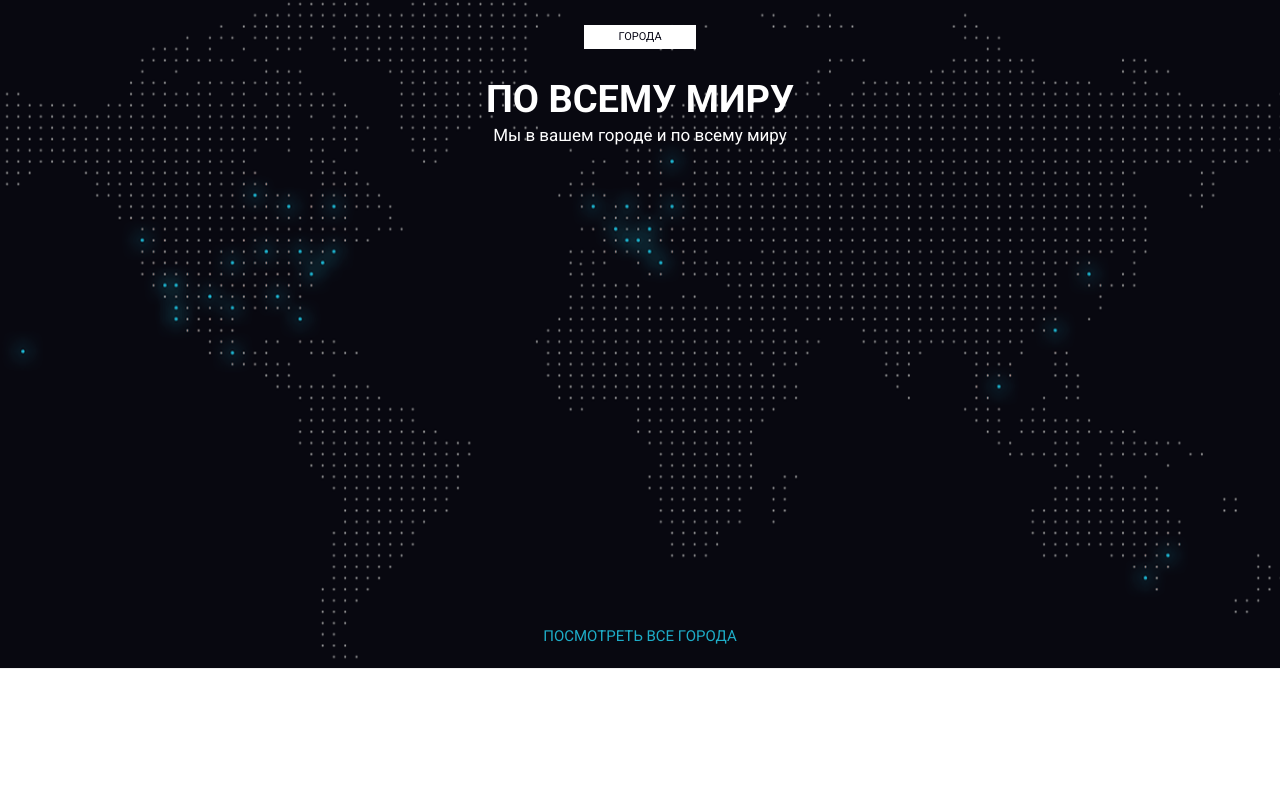
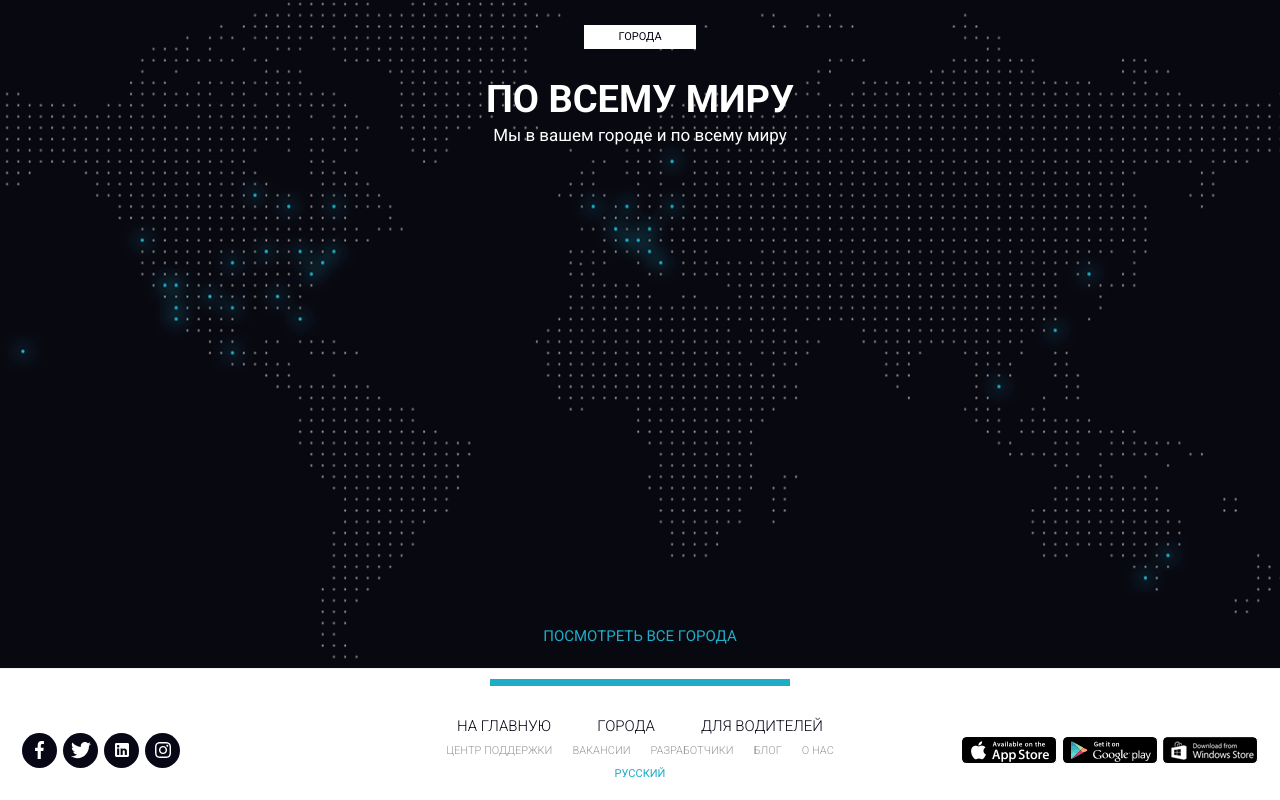
Before and after one commit to stoqztw/educational-projects, a plain HTML site: page UBER-course-page/src/index.html in a window 1280 px wide. Shown: the part 4464-5264 px from the top of the page. Before the commit the page ends 5133 px from the top, so only its background shows below. Drawn offline with Linux system fonts and the light colour scheme.

Commit message:
add footer

```diff
--- a/UBER-course-page/src/index.html
+++ b/UBER-course-page/src/index.html
@@ -348,7 +348,9 @@
                     <li class="list_item list_item_blue">
                       Подключаем к системе UBER под 10%.
                     </li>
-                    <li class="list_item list_item_blue">Ни каких взносов 0%!</li>
+                    <li class="list_item list_item_blue">
+                      Ни каких взносов 0%!
+                    </li>
                     <li class="list_item list_item_blue">
                       Можем подключать удаленно без приезда в офис
                     </li>
@@ -377,8 +379,12 @@
                     авто компании:
                   </h2>
                   <ul class="requirements_item_list">
-                    <li class="list_item list_item_blue">Предоставляем авто без залога</li>
-                    <li class="list_item list_item_blue">Без ежедневных выплат по аренде</li>
+                    <li class="list_item list_item_blue">
+                      Предоставляем авто без залога
+                    </li>
+                    <li class="list_item list_item_blue">
+                      Без ежедневных выплат по аренде
+                    </li>
                     <li class="list_item list_item_blue">
                       Среда пятница и суббота работа на компанию осталь- ные дни
                       вы работаете на себя
@@ -388,16 +394,24 @@
               </div>
               <div class="col-md-6">
                 <div class="requirements_item">
-                  <h2 class="requirements_item_tittle requirements_item_tittle_warning">
+                  <h2
+                    class="requirements_item_tittle requirements_item_tittle_warning"
+                  >
                     <span style="text-transform: uppercase">требования:</span>
                   </h2>
                   <ul class="requirements_item_list">
-                    <li class="list_item list_item_red">Наличие автомобиля без рекламы</li>
+                    <li class="list_item list_item_red">
+                      Наличие автомобиля без рекламы
+                    </li>
                     <li class="list_item list_item_red">
                       Автомобиль не должен быть желтый и не с желтыми номерами
                     </li>
-                    <li class="list_item list_item_red">Машина не старше 3 лет</li>
-                    <li class="list_item list_item_red">Стаж вождения не менее 3 лет</li>
+                    <li class="list_item list_item_red">
+                      Машина не старше 3 лет
+                    </li>
+                    <li class="list_item list_item_red">
+                      Стаж вождения не менее 3 лет
+                    </li>
                     <li class="list_item list_item_red">
                       Девайс на системе андроид 4.0 и выше(самсунг)
                     </li>
@@ -406,14 +420,24 @@
               </div>
               <div class="col-md-6">
                 <div class="requirements_item">
-                  <h2 class="requirements_item_tittle requirements_item_tittle_warning"><span style="text-transform: uppercase;">Документы:</span></h2>
+                  <h2
+                    class="requirements_item_tittle requirements_item_tittle_warning"
+                  >
+                    <span style="text-transform: uppercase">Документы:</span>
+                  </h2>
                   <ul class="requirements_item_list">
                     <li class="list_item list_item_red">Права 2 стороны</li>
-                    <li class="list_item list_item_red">Паспорт лицевая сторона</li>
+                    <li class="list_item list_item_red">
+                      Паспорт лицевая сторона
+                    </li>
                     <li class="list_item list_item_red">СтС</li>
-                    <li class="list_item list_item_red">Лицензия (если есть)</li>
+                    <li class="list_item list_item_red">
+                      Лицензия (если есть)
+                    </li>
                     <li class="list_item list_item_red">Номер телефона</li>
-                    <li class="list_item list_item_red">Номер карты для перечисления денег(указать в письме)!</li>
+                    <li class="list_item list_item_red">
+                      Номер карты для перечисления денег(указать в письме)!
+                    </li>
                   </ul>
                 </div>
               </div>
@@ -424,15 +448,73 @@
       <!-- end requirements -->
 
       <!-- start towns -->
-       <section class="towns">
+      <section class="towns">
         <div class="container">
           <div class="box_tittle towns_boxtittle">города</div>
           <div class="tittle towns_tittle">По всему миру</div>
           <div class="towns_subtittle">Мы в вашем городе и по всему миру</div>
           <a href="#" class="towns_link">посмотреть все города</a>
         </div>
-       </section>
+      </section>
       <!-- end towns -->
     </main>
+
+    <!-- start footer -->
+    <footer class="footer">
+      <div class="footer_devider"></div>
+      <div class="footer_wrapper">
+        <div class="footer_socialmedia">
+          <a href="#" class="footer_socialmedia_logo">
+            <img
+              src="icons/facebook.svg"
+              alt="facebook"
+              class="socialmedia_logo"
+            />
+          </a>
+          <a href="#" class="footer_socialmedia_logo">
+            <img
+              src="icons/twitter.svg"
+              alt="twitter"
+              class="socialmedia_logo"
+            />
+          </a>
+          <a href="#" class="footer_socialmedia_logo">
+            <img
+              src="icons/linkedin.svg"
+              alt="linkedin"
+              class="socialmedia_logo"
+            />
+          </a>
+          <a href="#" class="footer_socialmedia_logo">
+            <img
+              src="icons/instagram.svg"
+              alt="instagram"
+              class="socialmedia_logo"
+            />
+          </a>
+        </div>
+        <div class="footer_links">
+          <div class="footer_links_tittle_wrapper">
+            <a href="#" class="footer_links_tittle">на главную</a>
+            <a href="#" class="footer_links_tittle">города</a>
+            <a href="#" class="footer_links_tittle">для водителей</a>
+          </div>
+          <div class="footer_links_subtittle_wrapper">
+            <a href="#" class="footer_links_subtittle">центр поддержки</a>
+            <a href="#" class="footer_links_subtittle">вакансии</a>
+            <a href="#" class="footer_links_subtittle">разработчики</a>
+            <a href="#" class="footer_links_subtittle">блог</a>
+            <a href="#" class="footer_links_subtittle">о нас</a>
+          </div>
+          <a href="#" class="footer_links_languages">русский</a>
+        </div>
+        <div class="footer_marketlinks">
+          <a href="#" class="footer_marketlinks_item"
+            ><img src="img/links_footer.png" alt="App Markets" class="footer_marketlinks_logo"/>
+          </a>
+        </div>
+      </div>
+    </footer>
+    <!-- end footer  -->
   </body>
 </html>
--- a/UBER-course-page/src/sass/style.sass
+++ b/UBER-course-page/src/sass/style.sass
@@ -373,6 +373,8 @@ ul
         text-align: center
     &_link
         display: block
+        width: 220px
+        margin: 0 auto
         margin-top: 480px
         color: $main-color
         font-size: 15px
@@ -384,3 +386,81 @@ ul
         &:hover
             color: $second-color
             transition: all .1s ease
+
+.footer
+    padding: 10px 22px 16px 22px
+    &_devider
+        display: block
+        margin: 0 auto
+        width: 300px
+        height: 7px
+        background-color: $main-color
+    &_wrapper
+        display: flex
+        justify-content: space-between
+        align-items: center
+        margin-top: 30px
+    &_socialmedia
+        display: flex
+        gap: 6px
+        width: 296px
+        &_logo
+            display: flex
+            justify-content: center
+            align-items: center
+            width: 35px
+            height: 35px
+            background-color: rgb(7, 7, 22)
+            border-radius: 100%
+            transition: all .1s ease
+            &:hover
+                background-color: $main-color
+                transition: all .1s ease
+    &_links
+        display: flex
+        flex-direction: column
+        justify-content: space-between
+        align-items: center
+
+        width: 420px
+        height: 68px
+        &_tittle
+            color: rgb(7, 7, 22)
+            font-size: 15px
+            font-weight: 300
+            line-height: 21px
+            text-transform: uppercase
+            transition: all .1s ease
+            &:hover
+                color: $main-color
+                transition: all .1s ease
+            &_wrapper
+                display: flex
+                justify-content: space-between
+                align-items: center
+                width: 366px
+        &_subtittle
+            color: rgb(153, 153, 153)
+            font-size: 11px
+            font-weight: 300
+            line-height: 21px
+            text-transform: uppercase
+            transition: all .1s ease
+            &:hover
+                color: $main-color
+                transition: all .1s ease
+            &_wrapper
+                display: flex
+                justify-content: space-between
+                align-items: center
+                gap: 20px
+        &_languages
+            color: $main-color
+            font-size: 11px
+            font-weight: 400
+            line-height: 21px
+            text-transform: uppercase
+            transition: all .1s ease
+            &:hover
+                color: $second-color
+                transition: all .1s ease
```
Also changed, not shown: UBER-course-page/src/css/style.min.css, 1 other file.
